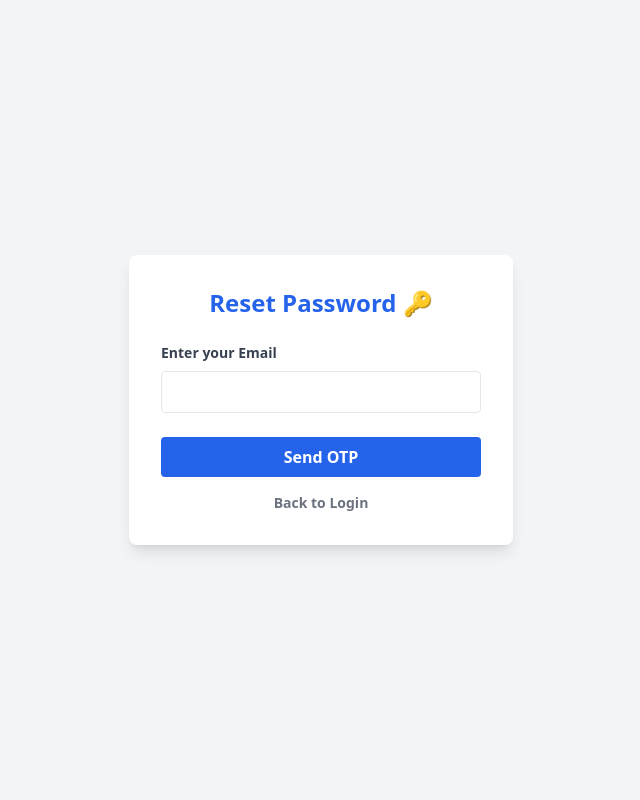
After one commit to HeshithDashan/inventory-saas, a Flask app: page /forgot-password in a window 1280 px wide. The commit adds this page. Shown: the whole page, without its empty margins (319-959 px from the left). Run offline with Flask 3, Linux system fonts and the light colour scheme; some libraries are stand-ins or nearby versions.

Commit message:
Added Forgot Password and Email OTP functionality

```diff
--- a/app.py
+++ b/app.py
@@ -1,16 +1,26 @@
-from flask import Flask, render_template, request, redirect, url_for, flash, jsonify
+from flask import Flask, render_template, request, redirect, url_for, flash, jsonify, session
 from flask_sqlalchemy import SQLAlchemy
 from flask_login import UserMixin, LoginManager, login_user, login_required, logout_user, current_user
 from werkzeug.security import generate_password_hash, check_password_hash
 from datetime import datetime
 import json
 from collections import defaultdict
+from flask_mail import Mail, Message
+import random
 
 app = Flask(__name__)
 
 app.config['SQLALCHEMY_DATABASE_URI'] = 'sqlite:///inventory.db'
 app.config['SECRET_KEY'] = 'sago-secret-key-123'
 
+app.config['MAIL_SERVER'] = 'smtp.gmail.com'
+app.config['MAIL_PORT'] = 587
+app.config['MAIL_USE_TLS'] = True
+app.config['MAIL_USERNAME'] = 'heshithdashan24@gmail.com'
+app.config['MAIL_PASSWORD'] = 'ghfp srlj nbkb yhsu'
+app.config['MAIL_DEFAULT_SENDER'] = 'heshithdashan24@gmail.com'
+
+mail = Mail(app)
 db = SQLAlchemy(app)
 
 login_manager = LoginManager()
@@ -98,6 +108,65 @@ def login():
             flash('Login Failed.')
 
     return render_template('login.html')
+
+@app.route('/forgot-password', methods=['GET', 'POST'])
+def forgot_password():
+    if request.method == 'POST':
+        email = request.form.get('email')
+        user = User.query.filter_by(email=email).first()
+        if user:
+            otp = random.randint(100000, 999999)
+            session['reset_otp'] = otp
+            session['reset_email'] = email
+
+            try:
+                msg = Message('Password Reset Code', recipients=[email])
+                msg.body = f'Your OTP is: {otp}'
+                mail.send(msg)
+                flash('OTP sent to your email!')
+            except Exception as e:
+                print(f"Error: {e}")
+                print(f"DEBUG OTP: {otp}")
+                flash('Email failed. Check terminal for OTP.')
+
+            return redirect(url_for('verify_otp'))
+        else:
+            flash('Email not found!')
+    return render_template('forgot_password.html')
+
+@app.route('/verify-otp', methods=['GET', 'POST'])
+def verify_otp():
+    if 'reset_otp' not in session:
+        return redirect(url_for('login'))
+
+    if request.method == 'POST':
+        otp_input = request.form.get('otp')
+        if otp_input and otp_input.isdigit() and int(otp_input) == session.get('reset_otp'):
+            session['verified_reset'] = True
+            return redirect(url_for('reset_new_password'))
+        else:
+            flash('Invalid OTP!')
+    return render_template('verify_otp.html')
+
+@app.route('/reset-new-password', methods=['GET', 'POST'])
+def reset_new_password():
+    if 'verified_reset' not in session:
+        return redirect(url_for('login'))
+
+    if request.method == 'POST':
+        password = request.form.get('password')
+        email = session['reset_email']
+        user = User.query.filter_by(email=email).first()
+        if user:
+            user.password = generate_password_hash(password, method='pbkdf2:sha256')
+            db.session.commit()
+            session.pop('reset_otp', None)
+            session.pop('reset_email', None)
+            session.pop('verified_reset', None)
+            flash('Password reset successful!')
+            return redirect(url_for('login'))
+
+    return render_template('reset_password.html')
 
 @app.route('/logout')
 @login_required
--- /dev/null
+++ b/templates/forgot_password.html
@@ -0,0 +1,33 @@
+<!DOCTYPE html>
+<html lang="en">
+<head>
+    <title>Forgot Password</title>
+    <script src="https://cdn.tailwindcss.com"></script>
+</head>
+<body class="bg-gray-100 flex items-center justify-center h-screen">
+    <div class="bg-white p-8 rounded-lg shadow-lg w-96">
+        <h2 class="text-2xl font-bold mb-6 text-center text-blue-600">Reset Password 🔑</h2>
+
+        {% with messages = get_flashed_messages() %}
+            {% if messages %}
+                <div class="bg-blue-100 border border-blue-400 text-blue-700 px-4 py-3 rounded mb-4 text-sm">
+                    {{ messages[0] }}
+                </div>
+            {% endif %}
+        {% endwith %}
+
+        <form method="POST">
+            <div class="mb-6">
+                <label class="block text-gray-700 text-sm font-bold mb-2">Enter your Email</label>
+                <input type="email" name="email" class="w-full px-3 py-2 border rounded focus:outline-none focus:ring focus:border-blue-300" required>
+            </div>
+            <button type="submit" class="w-full bg-blue-600 hover:bg-blue-700 text-white font-bold py-2 px-4 rounded transition">
+                Send OTP
+            </button>
+        </form>
+        <p class="mt-4 text-center text-sm">
+            <a href="/login" class="text-gray-500 font-bold">Back to Login</a>
+        </p>
+    </div>
+</body>
+</html>
```
Also changed, not shown: templates/login.html (+7 -2 lines), templates/reset_password.html (added, +22 -0 lines), templates/verify_otp.html (added, +30 -0 lines).
